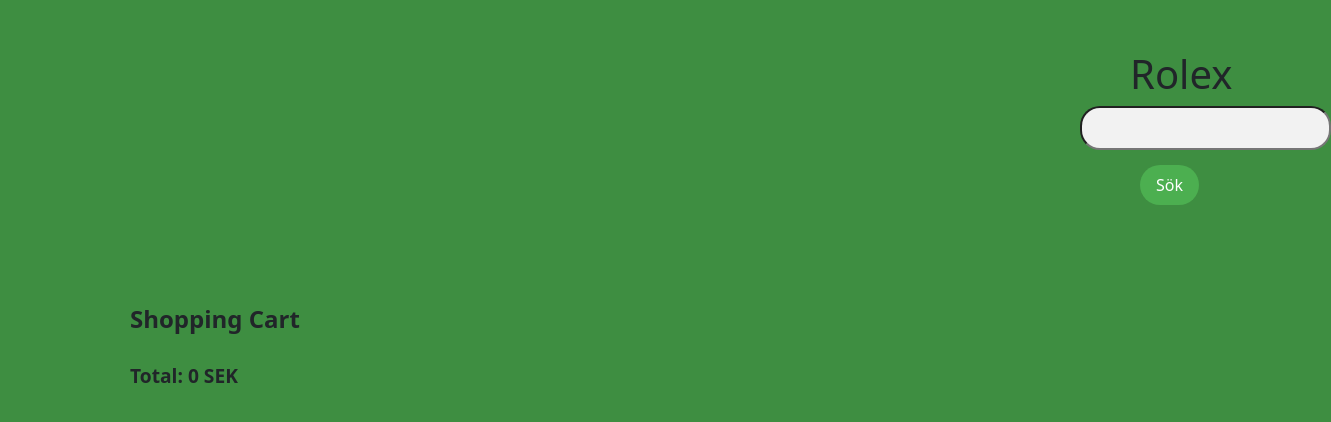
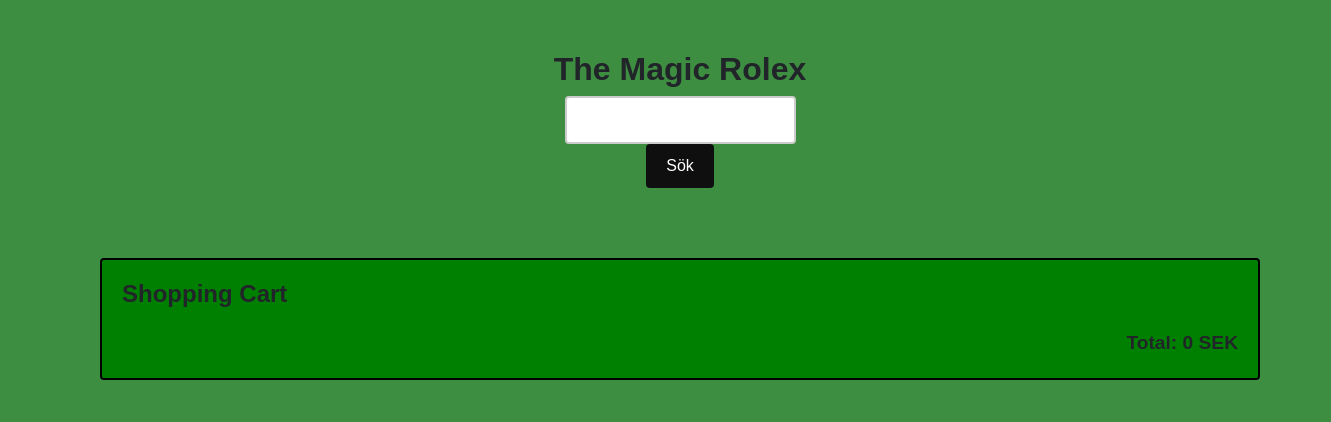
Before and after one commit to TKprinz/WebShop, a React (Create React App) app: page / in a window 1280 px wide. Shown: the top 422 px of the page, 1331 px wide, since content can reach past the window. Built offline with nearby package versions, Linux system fonts and the light colour scheme.

Commit message:
Added CSS, looks much better now + more comments.

```diff
--- a/src/App.css
+++ b/src/App.css
@@ -3,8 +3,12 @@
 }
 
 .product-container {
-  width: 48%;
-  margin-bottom: 20px;
+  display: flex;
+  flex-direction: column;
+  align-items: center;
+  justify-content: center;
+  text-align: center;
+  margin: 20px;
 }
 
 .product-info {
@@ -22,6 +26,24 @@
   border-radius: 4px;
 }
 
+.product-info button {
+  background-color: #4caf50;
+  color: white;
+  border: none;
+  padding: 10px 20px;
+  text-align: center;
+  text-decoration: none;
+  display: inline-block;
+  font-size: 16px;
+  margin: 4px 2px;
+  cursor: pointer;
+  transition: background-color 0.3s ease;
+}
+
+.product-info button:hover {
+  background-color: #3e8e41; /* Mörkare grön färg vid hover */
+}
+
 .product-info:hover {
   background-color: #3e8e41;
 }
@@ -33,16 +55,21 @@
 }
 
 .rubrik {
-  margin-left: 1050px;
+  text-align: center;
+  font-family: Arial, sans-serif;
+  font-weight: bold;
+  font-size: 2rem;
 }
 
 .searchBar {
-  margin-left: 1000px;
-  display: flex;
-  align-items: center;
-  background-color: #f2f2f2;
-  padding: 8px;
-  border-radius: 20px;
+  display: block;
+  margin: 0 auto;
+  padding: 10px;
+  font-family: Arial, sans-serif;
+  font-size: 1rem;
+  border: 2px solid #ccc;
+  border-radius: 4px;
+  box-sizing: border-box;
 }
 
 html {
@@ -50,22 +77,21 @@
 }
 
 .searchBtn {
-  background-color: #4caf50;
+  display: block;
+  margin: 0 auto;
+  padding: 10px 20px;
+  font-family: Arial, sans-serif;
+  font-size: 1rem;
+  background-color: #0f0f0f;
   color: #fff;
   border: none;
-  border-radius: 20px;
-  padding: 8px 16px;
-  font-size: 16px;
+  border-radius: 4px;
   cursor: pointer;
-  display: flex;
-  align-items: center;
-  justify-content: center;
-  margin-left: 1060px;
-  margin-top: 15px;
+  transition: background-color 0.3s ease-in-out;
 }
 
 .searchbar:hover {
-  background-color: #3e8e41;
+  background-color: #11cc00;
 }
 
 .App {
@@ -74,22 +100,33 @@
 }
 
 .imageContainer {
-  height: 150px;
-  width: 150px;
+  display: flex;
+  align-items: center;
+  justify-content: space-between;
+  width: 100%;
 }
 
-.imageContainer > img {
-  width: 100%;
-  height: 100%;
+.imageContainer img {
+  max-width: 100%;
+  height: auto;
+  margin-right: 20px;
+  border-radius: 4px;
+  box-shadow: 0 2px 4px rgba(0, 0, 0, 0.2);
 }
 
 .shopping-cart {
-  margin: 50px;
+  margin: 20px;
+  padding: 20px;
+  border: 2px solid black;
+  border-radius: 4px;
+  background-color: green;
+  font-family: Arial, sans-serif;
 }
 
 .shopping-cart h2 {
-  font-size: 24px;
+  font-size: 1.5rem;
   font-weight: bold;
+  margin-bottom: 20px;
 }
 
 .shopping-cart ul {
@@ -136,25 +173,36 @@
 }
 
 .addup {
-  font-size: 16px;
-  color: white;
-  margin-top: 20px;
+  font-size: 1rem;
+  color: yellow;
+  margin-bottom: 5px;
+  font-style: italic;
 }
 
 .wholeCart {
-  margin-top: 100px;
+  display: flex;
+  align-items: center;
+  margin-bottom: 20px;
 }
 
-.addUpBtn {
-  margin-left: 20px;
-  width: 100%;
-  height: 100%;
+.addUpBtn button,
+.addDownBtn button {
+  background-color: #4caf50;
+  color: white;
+  border: none;
+  padding: 12px 24px;
+  text-align: center;
+  text-decoration: none;
+  display: inline-block;
+  font-size: 20px;
+  margin: 4px 2px;
+  cursor: pointer;
+  transition: background-color 0.3s ease;
 }
 
-.addDownBtn {
-  margin-left: 20px;
-  width: 100%;
-  height: 100%;
+.addUpBtn button:hover,
+.addDownBtn button:hover {
+  background-color: #3e8e41;
 }
 
 .products {
@@ -166,10 +214,10 @@
 }
 
 .total {
-  margin-top: 28px;
-
+  font-size: 1.2rem;
   font-weight: bold;
-  font-size: larger;
+  margin-top: 20px;
+  text-align: right;
 }
 
 .detail {
@@ -177,13 +225,41 @@
 }
 
 .imgFirstView {
-  margin-left: 45px;
+  max-width: 100%;
+  height: auto;
+  margin: 10px;
+  border-radius: 4px;
+  box-shadow: 0 2px 4px rgba(0, 0, 0, 0.2);
 }
 
 .name {
-  margin-top: 40px;
+  font-size: 1.5rem;
+  font-weight: bold;
+  margin-bottom: 5px;
 }
 
 .CartIndex {
-  margin-left: 20px;
+  display: flex;
+  flex-direction: column;
+  font-size: 20px;
+  font-family: "Roboto", sans-serif;
 }
+
+.productNumber {
+  font-size: 1.2rem;
+  color: #aaaaaa;
+  margin-bottom: 5px;
+  font-style: italic;
+}
+
+.price {
+  font-size: 1.5rem;
+  font-weight: bold;
+  margin-bottom: 5px;
+  color: black;
+}
+
+.CartPicture {
+  width: 100%;
+  height: 100%;
+}
--- a/src/Components/Products.jsx
+++ b/src/Components/Products.jsx
@@ -26,9 +26,11 @@
     setSelectedProduct(null);
   };
 
-  // Renderar JSX-kod för varje produkt i Rolex-listan med bild, namn, knappar för mer info och lägg till i ShoppingCart.
-  const Object = props.product
+  // Renderar JSX-kod för varje klocka i Rolex-listan med bild, namn, knappar för mer info och lägg till i ShoppingCart.
+  // Om props.product finns så skapas en array av produkt-element genom att använda mig utav map funktionen.
+  const Object = props.product // Object är baserat på värdet av props.product.
     ? props.product.map((product, index) => (
+        // Skapar en div för varje klocka och lägger till klockans information som visas i en Modal popup.
         <div className="product-container" key={index}>
           <img
             className="imgFirstView"
@@ -42,6 +44,10 @@
             <button onClick={() => handleAddToShoppingCart(product)}>
               Lägg till
             </button>
+            {/*
+            Om selectedProduct är samma som aktuell klocka så visas en Modal i popup med klockans info.
+            show och onHide är props som används för att visa och stänga modalen.
+          */}
             {selectedProduct === product && (
               <Modal show={selectedProduct === product} onHide={handleClose}>
                 <Modal.Header closeButton>
@@ -50,6 +56,7 @@
                 <img src={product.image} alt="" />
                 <Modal.Body>#{product.productNumber}</Modal.Body>
                 <Modal.Body>{product.description}</Modal.Body>
+                <Modal.Body>{product.price}:-</Modal.Body>
                 <Modal.Footer>
                   <Button variant="secondary" onClick={handleClose}>
                     Close
@@ -60,7 +67,7 @@
           </div>
         </div>
       ))
-    : null;
+    : null; // Om props.product inte finns så sätts Object till null.
 
   // Rendera varje produkt som definierats ovan.
   return <>{Object}</>;
--- a/src/Components/Search.jsx
+++ b/src/Components/Search.jsx
@@ -28,7 +28,7 @@
   return (
     <div>
       <div className="wholeSearchBar">
-        <h1 className="rubrik">Rolex</h1>
+        <h1 className="rubrik">The Magic Rolex</h1>
         <input
           className="searchBar"
           type="text"
--- a/src/Components/ShoppingCart.jsx
+++ b/src/Components/ShoppingCart.jsx
@@ -19,7 +19,7 @@
       {items.map((item, index) => (
         <div className="wholeCart" key={index}>
           <div className="imageContainer">
-            <img src={item.image} alt="rolexPic" />
+            <img className="CartPicture" src={item.image} alt="rolexPic" />
             <div className="CartIndex">
               <div className="name">{item.name}</div>
               <div className="productNumber">#{item.productNumber}</div>
```
